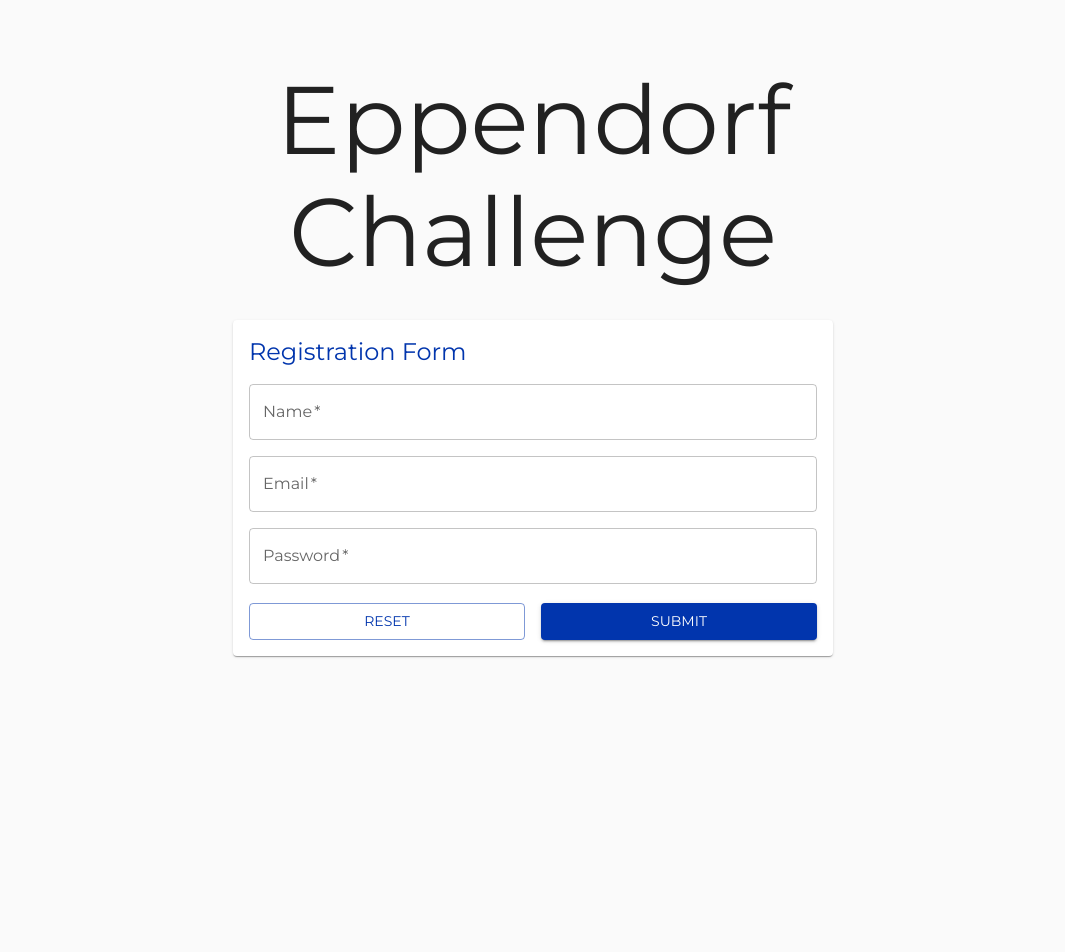
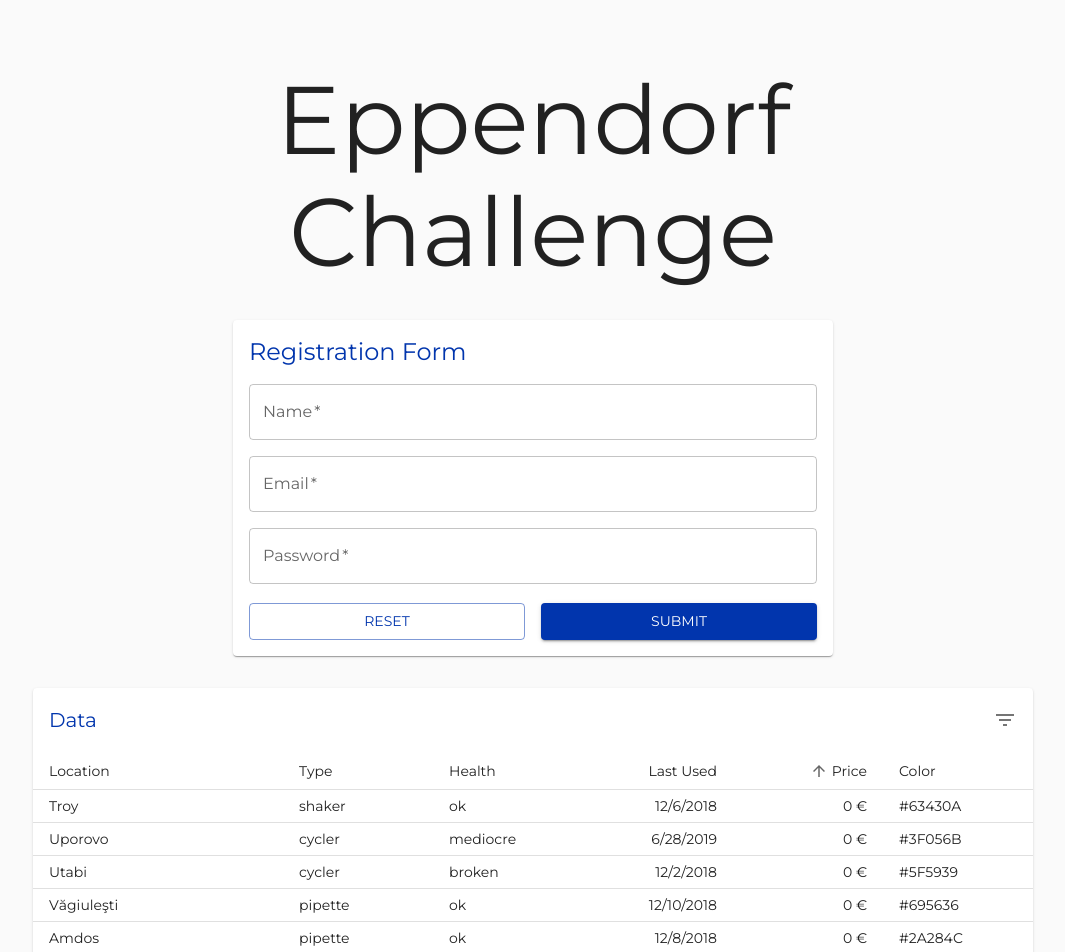
Before and after one commit to goetmar/eppendorf-challenge, a React (Vite) app: page / in a window 1280 px wide. Shown: the top 952 px of the page, without its empty margins (107-1172 px from the left). Before the commit the page ends 800 px from the top, so only its background shows below. Built offline with nearby package versions, Linux system fonts and the light colour scheme.

Commit message:
feat(table): add sortable table component

```diff
--- /dev/null
+++ b/src/atoms/SortedTableHead.tsx
@@ -0,0 +1,35 @@
+import { TableCell, TableHead, TableRow, TableSortLabel } from "@mui/material";
+import { SortedTableProps, Device } from "../types";
+import { MouseEvent } from "react";
+
+export const SortedTableHead = (props: SortedTableProps) => {
+  const { order, orderBy, onRequestSort } = props;
+  const createSortHandler =
+    (property: keyof Device) => (event: MouseEvent<unknown>) => {
+      onRequestSort(event, property);
+    };
+
+  return (
+    <TableHead>
+      <TableRow>
+        {props.headCells.map((headCell) => (
+          <TableCell
+            key={headCell.id}
+            align={headCell.numeric ? "right" : "left"}
+            padding={"normal"}
+            sortDirection={orderBy === headCell.id ? order : false}
+            width={`${headCell.percentageWidth}%`}
+          >
+            <TableSortLabel
+              active={orderBy === headCell.id}
+              direction={orderBy === headCell.id ? order : "asc"}
+              onClick={createSortHandler(headCell.id)}
+            >
+              {headCell.label}
+            </TableSortLabel>
+          </TableCell>
+        ))}
+      </TableRow>
+    </TableHead>
+  );
+};
--- /dev/null
+++ b/src/atoms/SortedTableToolbar.tsx
@@ -0,0 +1,24 @@
+import { Toolbar, Typography } from "@mui/material";
+import { ReactNode } from "react";
+
+export const SortedTableToolbar = (props: { children: ReactNode }) => {
+  return (
+    <Toolbar
+      sx={{
+        pl: { xs: 2 },
+        pr: { xs: 1, sm: 1 },
+      }}
+    >
+      <Typography
+        sx={{ flex: "1 1 100%" }}
+        variant="h6"
+        id="sortedTableTitle"
+        component="div"
+        color="primary"
+      >
+        Data
+      </Typography>
+      {props.children}
+    </Toolbar>
+  );
+};
--- /dev/null
+++ b/src/components/SortedTable.tsx
@@ -0,0 +1,204 @@
+import {
+  IconButton,
+  Paper,
+  Table,
+  TableBody,
+  TableCell,
+  TableContainer,
+  TablePagination,
+  TableRow,
+  Tooltip,
+} from "@mui/material";
+import { FilterList } from "@mui/icons-material";
+import {
+  ColorValueHex,
+  Device,
+  DeviceHealth,
+  DeviceHealthEnum,
+  DeviceType,
+  HeadCell,
+  Order,
+} from "../types";
+import deviceDataJson from "../data/data.json";
+import { ChangeEvent, MouseEvent, useMemo, useState } from "react";
+import { SortedTableToolbar } from "../atoms/SortedTableToolbar";
+import { SortedTableHead } from "../atoms/SortedTableHead";
+
+type DeviceData = (typeof deviceDataJson)[0];
+
+function createDevice(data: DeviceData): Device {
+  return {
+    id: data.id,
+    location: data.location,
+    type: data.type as DeviceType,
+    deviceHealth: DeviceHealthEnum[data.device_health as DeviceHealth],
+    lastUsed: new Date(data.last_used),
+    price: Number(data.price),
+    color: data.color.toUpperCase() as ColorValueHex,
+  };
+}
+
+const deviceData: Device[] = deviceDataJson.map((deviceData) =>
+  createDevice(deviceData)
+);
+
+const rows = deviceData;
+
+function descendingComparator<T>(a: T, b: T, orderBy: keyof T) {
+  if (b[orderBy] < a[orderBy]) {
+    return -1;
+  }
+  if (b[orderBy] > a[orderBy]) {
+    return 1;
+  }
+  return 0;
+}
+
+function getComparator<Key extends keyof any>(
+  order: Order,
+  orderBy: Key
+): (
+  a: { [key in Key]: number | string | Date },
+  b: { [key in Key]: number | string | Date }
+) => number {
+  return order === "desc"
+    ? (a, b) => descendingComparator(a, b, orderBy)
+    : (a, b) => -descendingComparator(a, b, orderBy);
+}
+
+const headCells: HeadCell[] = [
+  {
+    id: "location",
+    numeric: false,
+    label: "Location",
+    percentageWidth: 25,
+  },
+  {
+    id: "type",
+    numeric: false,
+    label: "Type",
+    percentageWidth: 15,
+  },
+  {
+    id: "deviceHealth",
+    numeric: false,
+    label: "Health",
+    percentageWidth: 15,
+  },
+  {
+    id: "lastUsed",
+    numeric: true,
+    label: "Last Used",
+    percentageWidth: 15,
+  },
+  {
+    id: "price",
+    numeric: true,
+    label: "Price",
+    percentageWidth: 15,
+  },
+  {
+    id: "color",
+    numeric: false,
+    label: "Color",
+    percentageWidth: 15,
+  },
+];
+
+export const SortedTable = () => {
+  const [order, setOrder] = useState<Order>("asc");
+  const [orderBy, setOrderBy] = useState<keyof Device>("price");
+  const [page, setPage] = useState(0);
+  const [rowsPerPage, setRowsPerPage] = useState(5);
+
+  const handleRequestSort = (
+    _event: MouseEvent<unknown>,
+    property: keyof Device
+  ) => {
+    const isAsc = orderBy === property && order === "asc";
+    setOrder(isAsc ? "desc" : "asc");
+    setOrderBy(property);
+  };
+
+  const handleChangePage = (_event: unknown, newPage: number) => {
+    setPage(newPage);
+  };
+
+  const handleChangeRowsPerPage = (event: ChangeEvent<HTMLInputElement>) => {
+    setRowsPerPage(parseInt(event.target.value, 10));
+    setPage(0);
+  };
+
+  // Avoid a layout jump when reaching the last page with empty rows.
+  const emptyRows =
+    page > 0 ? Math.max(0, (1 + page) * rowsPerPage - rows.length) : 0;
+
+  const visibleRows = useMemo(
+    () =>
+      rows
+        .sort(getComparator(order, orderBy))
+        .slice(page * rowsPerPage, page * rowsPerPage + rowsPerPage),
+    [order, orderBy, page, rowsPerPage]
+  );
+
+  return (
+    <Paper sx={{ width: "100%", maxWidth: 1000 }}>
+      <SortedTableToolbar>
+        <Tooltip title="Filter list">
+          <IconButton>
+            <FilterList />
+          </IconButton>
+        </Tooltip>
+      </SortedTableToolbar>
+      <TableContainer>
+        <Table
+          sx={{ minWidth: 800, tableLayout: "fixed" }}
+          aria-labelledby="sortedTableTitle"
+          size="small"
+        >
+          <SortedTableHead
+            order={order}
+            orderBy={orderBy}
+            onRequestSort={handleRequestSort}
+            rowCount={rows.length}
+            headCells={headCells}
+          />
+          <TableBody>
+            {visibleRows.map((row) => {
+              return (
+                <TableRow hover tabIndex={-1} key={row.id}>
+                  <TableCell>{row.location}</TableCell>
+                  <TableCell>{row.type}</TableCell>
+                  <TableCell>{DeviceHealthEnum[row.deviceHealth]}</TableCell>
+                  <TableCell align="right">
+                    {row.lastUsed.toLocaleDateString()}
+                  </TableCell>
+                  <TableCell align="right">{row.price + " €"}</TableCell>
+                  <TableCell>{row.color}</TableCell>
+                </TableRow>
+              );
+            })}
+            {emptyRows > 0 && (
+              <TableRow
+                style={{
+                  height: 45 * emptyRows,
+                }}
+              >
+                <TableCell colSpan={6} />
+              </TableRow>
+            )}
+          </TableBody>
+        </Table>
+      </TableContainer>
+      <TablePagination
+        rowsPerPageOptions={[5, 10, 25]}
+        component="div"
+        count={rows.length}
+        rowsPerPage={rowsPerPage}
+        page={page}
+        onPageChange={handleChangePage}
+        onRowsPerPageChange={handleChangeRowsPerPage}
+      />
+    </Paper>
+  );
+};
--- a/src/pages/HomePage.tsx
+++ b/src/pages/HomePage.tsx
@@ -1,5 +1,6 @@
 import { Box, Stack, Typography } from "@mui/material";
 import { RegistrationForm } from "../components/RegistrationForm";
+import { SortedTable } from "../components/SortedTable";
 
 export const HomePage = () => {
   return (
@@ -9,6 +10,7 @@ export const HomePage = () => {
           Eppendorf Challenge
         </Typography>
         <RegistrationForm />
+        <SortedTable />
       </Stack>
     </Box>
   );
--- a/src/types.ts
+++ b/src/types.ts
@@ -1,3 +1,54 @@
+import { MouseEvent } from "react";
+
+// Device Data Types
+export type Device = {
+  id: number;
+  location: string;
+  type: DeviceType;
+  deviceHealth: DeviceHealthEnum;
+  lastUsed: Date;
+  price: number;
+  color: ColorValueHex;
+};
+
+export type DeviceType =
+  | "freezer"
+  | "cycler"
+  | "shaker"
+  | "pipette"
+  | "centrifuge";
+
+export enum DeviceHealthEnum {
+  "broken",
+  "bad",
+  "mediocre",
+  "ok",
+  "good",
+}
+
+export type DeviceHealth = keyof typeof DeviceHealthEnum;
+
+export type ColorValueHex = `#${string}`;
+
+// Sorted Table Types
+export type Order = "asc" | "desc";
+
+export type HeadCell = {
+  id: keyof Device;
+  label: string;
+  numeric: boolean;
+  percentageWidth: number;
+};
+
+export type SortedTableProps = {
+  onRequestSort: (event: MouseEvent<unknown>, property: keyof Device) => void;
+  order: Order;
+  orderBy: string;
+  rowCount: number;
+  headCells: HeadCell[];
+};
+
+// Registration Form Types
 export type Validation = {
   isValid: (value: string) => boolean;
   errorMessage: string;
```
Also changed, not shown: src/utils/comparator.ts (added, +23 -0 lines).
